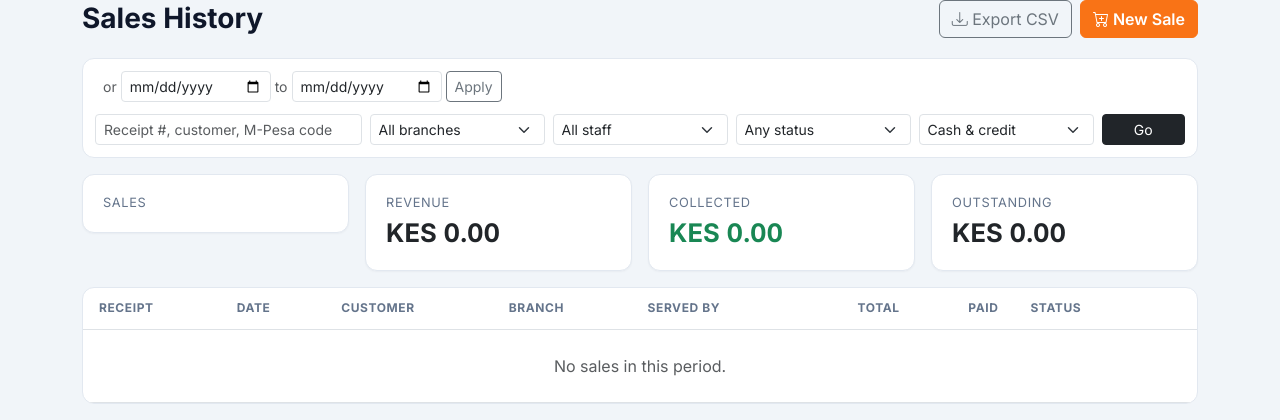
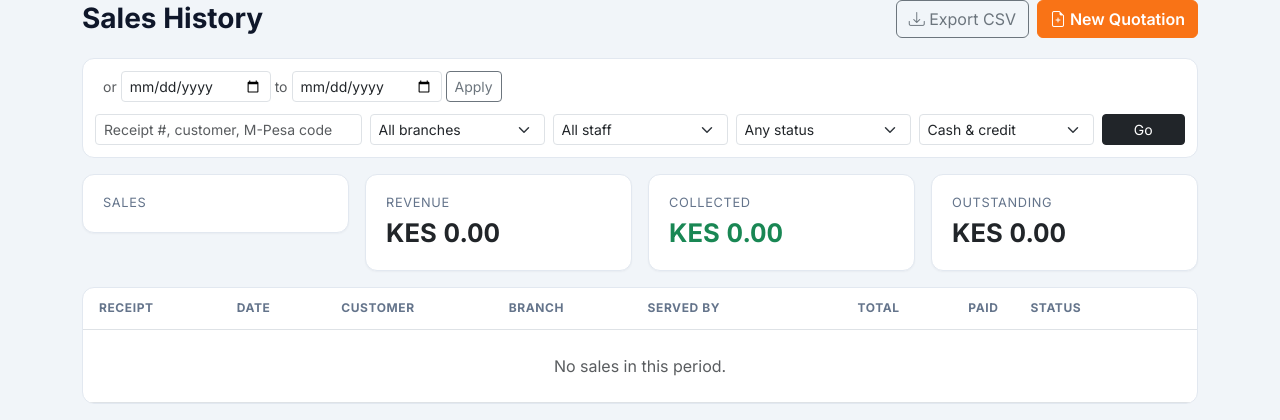
Before and after one commit to VinWonder/Point-Of-Sale-System-, a Django app: template templates/sales/sale_list.html in a window 1280 px wide. Shown: the top 420 px of the page. Run offline with Django 5.2, Linux system fonts and the light colour scheme; the template is opened without the code that fills it, so the values that code supplies are empty; some libraries are stand-ins or nearby versions.

Commit message:
Make New Quotation the main action and map F2 to the Quotation Desk
The sidebar's primary button and F2 now open the Quotation Desk, since
sales start from a quotation. The till stays available as 'Quick sale
(POS)' in the menu for fast counter sales.

Co-Authored-By: Claude Opus 5.5 <noreply@anthropic.com>

```diff
--- a/templates/base.html
+++ b/templates/base.html
@@ -22,14 +22,15 @@
         <span class="brand-text">{{ shop.business_name }}</span>
     </a>
 
-    <a href="{% url 'sales:pos' %}" class="btn btn-accent w-100 mb-3"><i class="bi bi-cart-plus"></i> New Sale <kbd class="ms-1">F2</kbd></a>
+    <a href="{% url 'sales:quotation_desk' %}" class="btn btn-accent w-100 mb-3"><i class="bi bi-file-earmark-plus"></i> New Quotation <kbd class="ms-1">F2</kbd></a>
 
     <nav class="sidebar-nav">
         <a class="nav-link {% if ns == 'dashboard' %}active{% endif %}" href="{% url 'dashboard:index' %}"><i class="bi bi-speedometer2"></i> Dashboard</a>
 
         <div class="nav-section">Sales</div>
         <a class="nav-link {% if url_name == 'sale_list' or url_name == 'sale_detail' or url_name == 'receipt' %}active{% endif %}" href="{% url 'sales:sale_list' %}"><i class="bi bi-receipt"></i> Sales History</a>
-        <a class="nav-link {% if url_name == 'quotation_desk' or url_name == 'quotation_edit' %}active{% endif %}" href="{% url 'sales:quotation_desk' %}"><i class="bi bi-file-earmark-plus"></i> New Quotation / Invoice</a>
+        <a class="nav-link {% if url_name == 'quotation_desk' or url_name == 'quotation_edit' %}active{% endif %}" href="{% url 'sales:quotation_desk' %}"><i class="bi bi-file-earmark-plus"></i> New Quotation</a>
+        <a class="nav-link {% if url_name == 'pos' %}active{% endif %}" href="{% url 'sales:pos' %}"><i class="bi bi-upc-scan"></i> Quick sale (POS)</a>
         <a class="nav-link {% if url_name == 'quotation_list' or url_name == 'quotation' %}active{% endif %}" href="{% url 'sales:quotation_list' %}"><i class="bi bi-file-earmark-text"></i> Quotations</a>
         <a class="nav-link {% if ns == 'customers' %}active{% endif %}" href="{% url 'customers:customer_list' %}"><i class="bi bi-people"></i> Customers</a>
 
@@ -107,11 +108,11 @@
 <script src="https://cdn.jsdelivr.net/npm/bootstrap@5.3.3/dist/js/bootstrap.bundle.min.js"></script>
 {% if user.is_authenticated %}
 <script>
-// F2 anywhere opens a new sale — the most common action at a busy counter.
+// F2 anywhere opens a new quotation — how most sales start at the counter.
 document.addEventListener('keydown', function (e) {
-    if (e.key === 'F2' && !document.querySelector('[data-pos-screen]')) {
+    if (e.key === 'F2' && !document.querySelector('[data-desk-screen]')) {
         e.preventDefault();
-        window.location.href = "{% url 'sales:pos' %}";
+        window.location.href = "{% url 'sales:quotation_desk' %}";
     }
 });
 </script>
--- a/templates/dashboard/index.html
+++ b/templates/dashboard/index.html
@@ -18,7 +18,7 @@
             </select>
         </form>
         {% endif %}
-        <a href="{% url 'sales:pos' %}" class="btn btn-accent"><i class="bi bi-cart-plus"></i> New Sale</a>
+        <a href="{% url 'sales:quotation_desk' %}" class="btn btn-accent"><i class="bi bi-file-earmark-plus"></i> New Quotation</a>
     </div>
 </div>
 
--- a/templates/sales/quotation_desk.html
+++ b/templates/sales/quotation_desk.html
@@ -5,7 +5,7 @@
 {% block extra_head %}<link rel="stylesheet" href="{% static 'css/document.css' %}">{% endblock %}
 {% block content %}
 {{ desk_config|json_script:"desk-config" }}
-<div class="desk-layout" x-data="quoteDesk()" x-init="init()">
+<div class="desk-layout" x-data="quoteDesk()" x-init="init()" data-desk-screen>
 
     <!-- ================= The paper ================= -->
     <div class="doc position-relative">
--- a/templates/sales/receipt.html
+++ b/templates/sales/receipt.html
@@ -76,7 +76,7 @@
                 </div>
                 <button onclick="window.print()" class="btn btn-dark"><i class="bi bi-printer"></i> Print receipt</button>
                 <a href="{% url 'sales:invoice' sale.id %}" class="btn btn-outline-dark"><i class="bi bi-file-earmark-text"></i> A4 invoice</a>
-                <a href="{% url 'sales:pos' %}" class="btn btn-accent"><i class="bi bi-cart-plus"></i> New sale <kbd>F2</kbd></a>
+                <a href="{% url 'sales:quotation_desk' %}" class="btn btn-accent"><i class="bi bi-file-earmark-plus"></i> New quotation <kbd>F2</kbd></a>
                 <a href="{% url 'sales:sale_list' %}" class="btn btn-outline-secondary">Sales history</a>
                 {% if sale.customer %}<a href="{% url 'customers:customer_detail' sale.customer.id %}" class="btn btn-outline-secondary">Customer statement</a>{% endif %}
             </div>
--- a/templates/sales/sale_list.html
+++ b/templates/sales/sale_list.html
@@ -7,7 +7,7 @@
     <h3>Sales History</h3>
     <div class="d-flex gap-2">
         <a href="{% url 'sales:sale_export' %}?{{ request.GET.urlencode }}" class="btn btn-outline-secondary"><i class="bi bi-download"></i> Export CSV</a>
-        <a href="{% url 'sales:pos' %}" class="btn btn-accent"><i class="bi bi-cart-plus"></i> New Sale</a>
+        <a href="{% url 'sales:quotation_desk' %}" class="btn btn-accent"><i class="bi bi-file-earmark-plus"></i> New Quotation</a>
     </div>
 </div>
 
```
